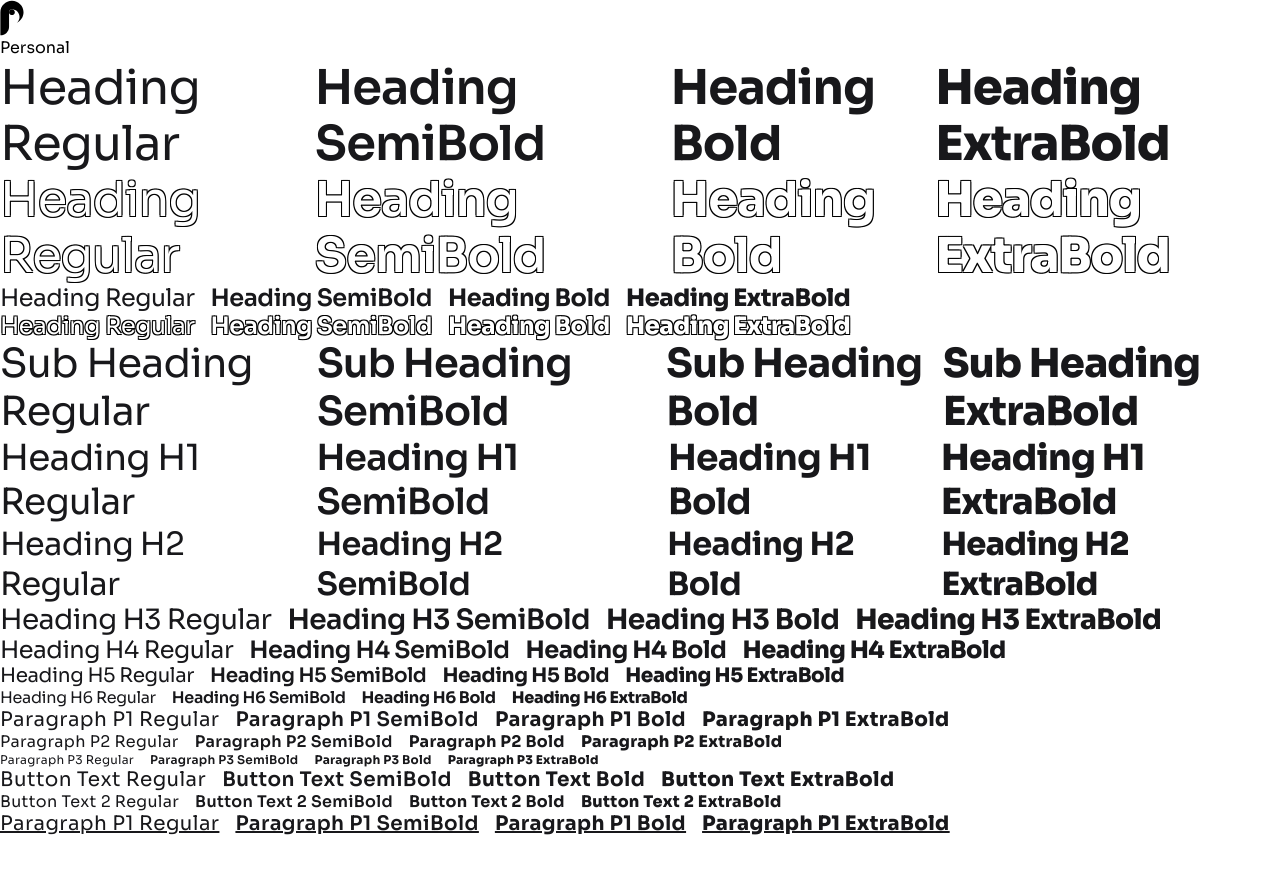
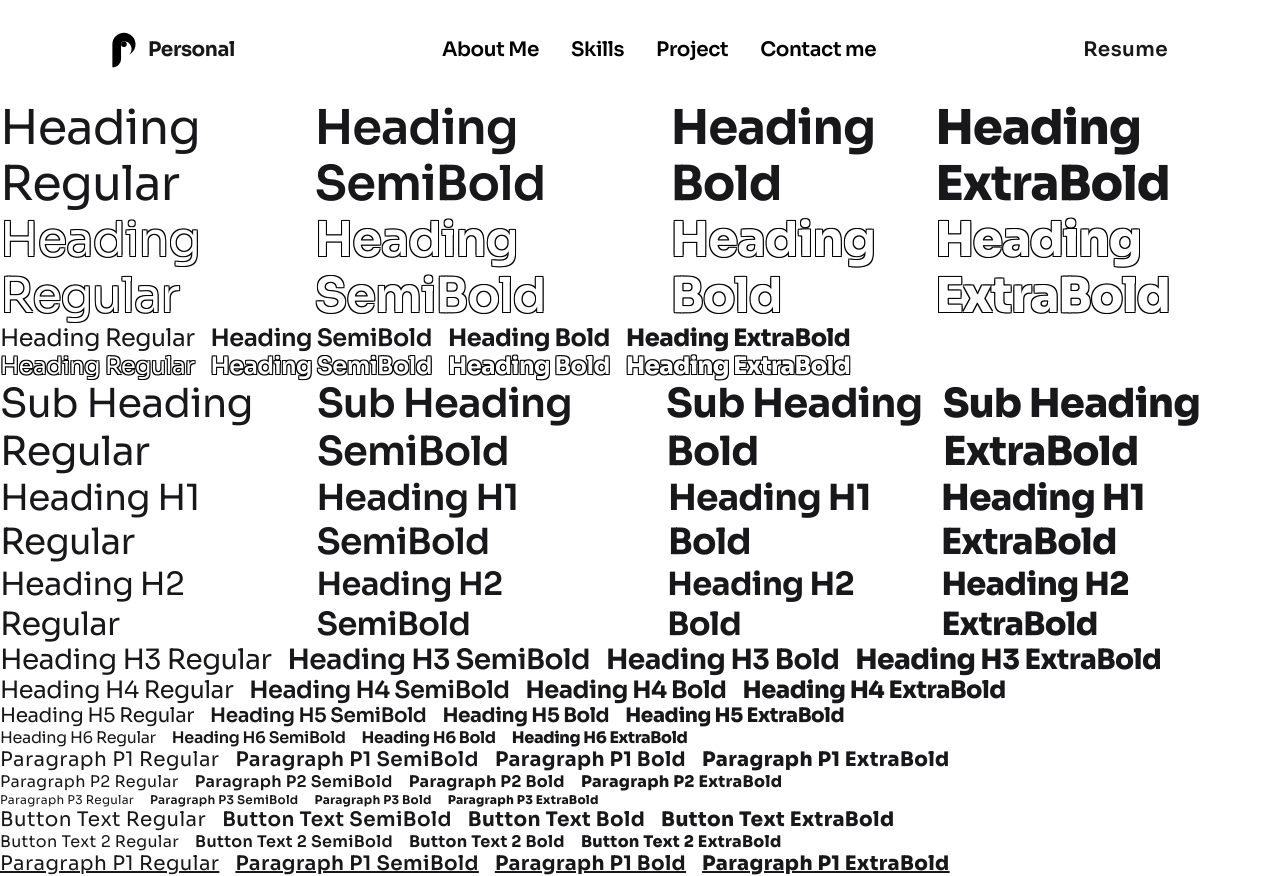
Before and after one commit to Fablek/portfolio, a Next.js app: page / in a window 1280 px wide. Before the commit the page ends 836 px from the top, so only its background shows below. Built offline with nearby package versions, Linux system fonts and the light colour scheme.

Commit message:
:sparkles: start making header

```diff
--- a/src/app/globals.css
+++ b/src/app/globals.css
@@ -22,6 +22,12 @@ body {
   font-family: var(--font-sora);
 }
 
+.container {
+  max-width: 1440px;
+  margin-left: auto;
+  margin-right: auto;
+}
+
 .text-outline {
   color: white;
   text-shadow:
--- a/src/components/Header.tsx
+++ b/src/components/Header.tsx
@@ -1,15 +1,26 @@
 "use client"
+
+import { HeadingH5, ButtonText, NavLink } from "@/components/Typography";
 
 export default function Header() {
     return (
-        <header>
-          <div>
+        <header className="container flex items-center justify-between px-28 py-8">
+          <a href="/" className="flex gap-3 items-center">
             <svg width="24" height="36" viewBox="0 0 24 36" fill="none" xmlns="http://www.w3.org/2000/svg">
               <path d="M23.5294 12.2118C23.5294 16.8819 20.7623 20.9082 16.7793 22.7351C18.4612 21.3496 19.5322 19.248 19.5322 16.896C19.5322 12.7642 16.2259 9.40423 12.112 9.32046C12.0574 9.3167 12.0075 9.3167 11.9529 9.3167C11.8983 9.3167 11.8485 9.3167 11.7939 9.32046C10.2673 9.40328 9.05882 10.6663 9.05882 12.2108V26.6814C9.05882 31.4748 5.16988 35.3638 0.376465 35.3638V12.2118C0.376465 5.81928 5.56047 0.635284 11.9529 0.635284C18.3454 0.635284 23.5294 5.81928 23.5294 12.2118Z" fill="black"/>
               <path d="M13.9992 14.2582C15.1294 13.128 15.1294 11.2956 13.9992 10.1654C12.8689 9.03515 11.0365 9.03515 9.90629 10.1654C8.77608 11.2956 8.77608 13.128 9.90629 14.2582C11.0365 15.3884 12.8689 15.3884 13.9992 14.2582Z" fill="black"/>
             </svg>
-            <span>Personal</span>
-          </div>
+            <HeadingH5 level={5} weight="bold">Personal</HeadingH5>
+          </a>
+
+          <nav className="flex gap-8">
+            <NavLink href="/#about">About Me</NavLink>
+            <NavLink href="/#skills">Skills</NavLink>
+            <NavLink href="/#project">Project</NavLink>
+            <NavLink href="/#contact">Contact me</NavLink>
+          </nav>
+
+          <ButtonText weight="semibold">Resume</ButtonText>
         </header>
     )
 }
--- /dev/null
+++ b/src/components/Typography/NavLink.tsx
@@ -0,0 +1,24 @@
+type Props = {
+  href: string;
+  children: React.ReactNode;
+  isActive?: boolean;
+  className?: string;
+};
+
+export default function NavLink({
+  href,
+  children,
+  isActive = false,
+  className = "",
+}: Props) {
+  return (
+    <a
+      href={href}
+      className={`text-[20px] leading-[24px] tracking-[-0.02em] font-semibold ${
+        isActive ? "underline text-[var(--primary-neutral)]" : "text-[var(--primary-black)]"
+      } ${className}`}
+    >
+      {children}
+    </a>
+  );
+}
--- a/src/components/Typography/index.ts
+++ b/src/components/Typography/index.ts
@@ -12,3 +12,4 @@ export { default as ParagraphP2 } from "./ParagraphP2";
 export { default as ParagraphP3 } from "./ParagraphP3";
 export { default as ButtonText } from "./ButtonText";
 export { default as ButtonText2 } from "./ButtonText2";
+export { default as NavLink } from "./NavLink";
```
